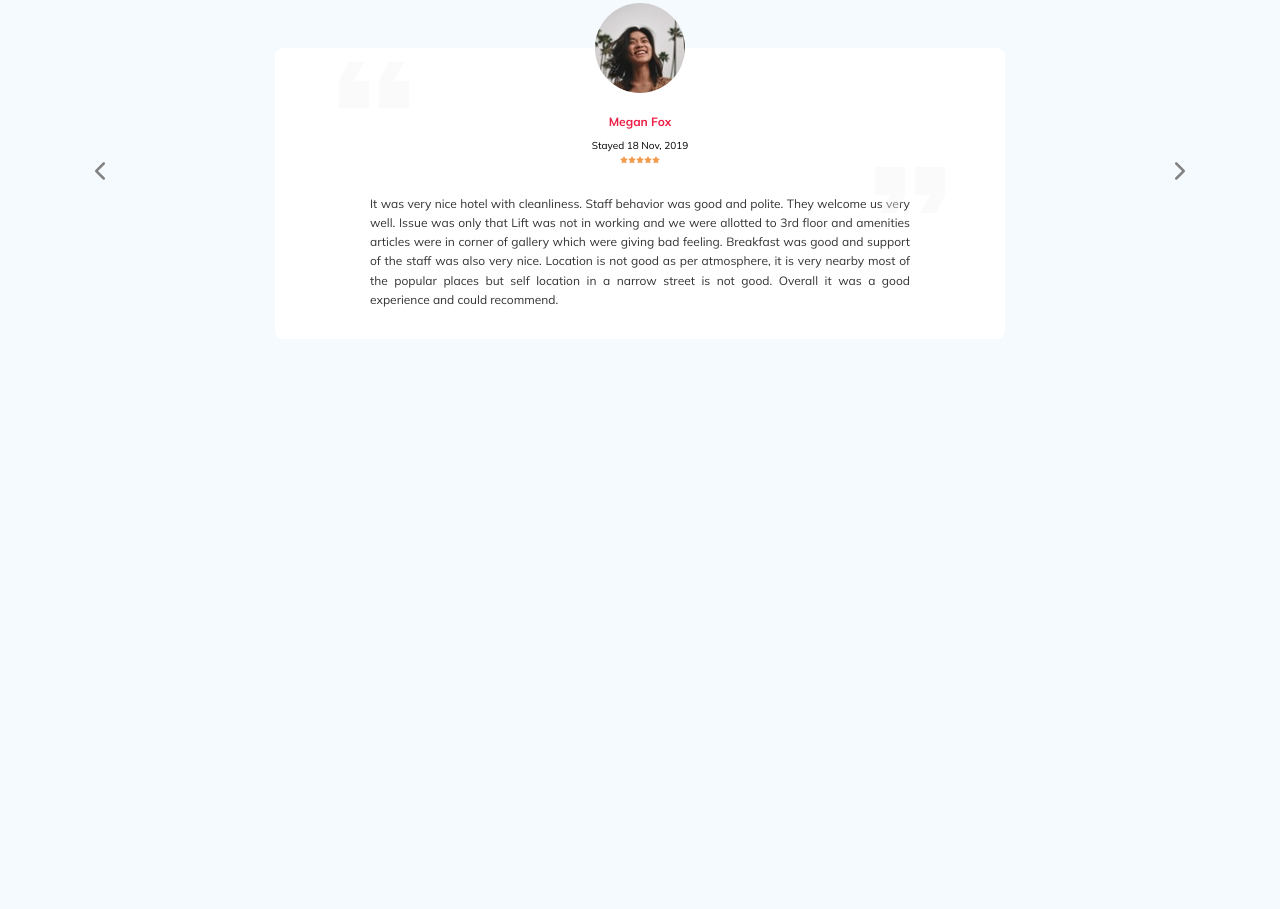
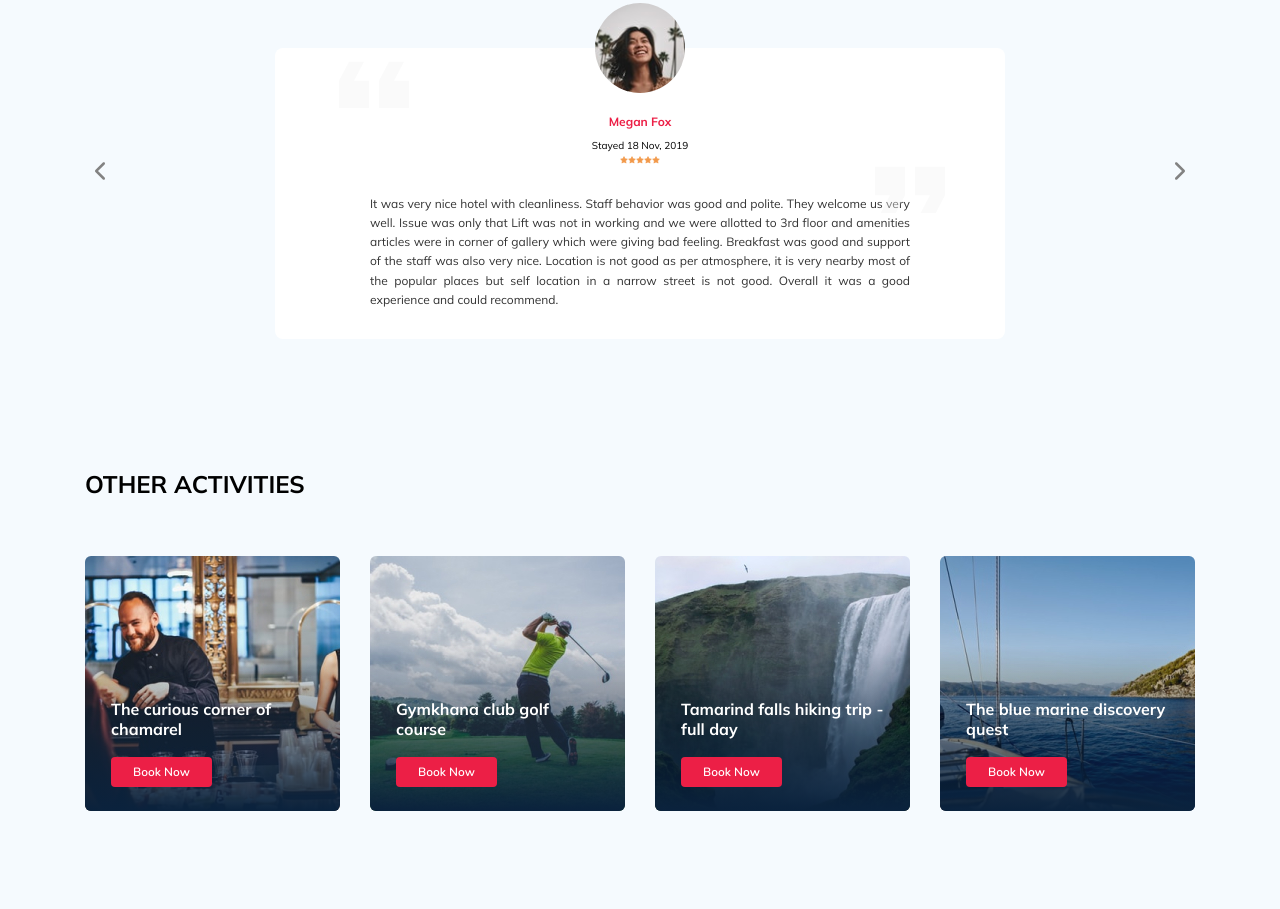
Before and after one commit to RomanGulevskiy/tour-plan, a plain HTML site: page index.html in a window 1280 px wide. Shown: the part 1297-2206 px from the top of the page. Before the commit the page ends 1706 px from the top, so only its background shows below. Drawn offline with nearby package versions, Linux system fonts and the light colour scheme.

Commit message:
Add: Activities section

```diff
--- a/index.html
+++ b/index.html
@@ -291,6 +291,59 @@
       <!-- /.container -->
     </section>
     <!-- /.reviews -->
+    <section class="activities">
+      <div class="container">
+        <h2 class="activities__title">Other activities</h2>
+        <div class="activities-wrapper">
+          <div class="card activities__card">
+            <img
+              src="img/activities/activities-1.jpg"
+              alt="The curious corner of chamarel"
+              class="card__image"
+            />
+            <span class="card__text">The curious corner of chamarel</span>
+            <button class="card__button">Book Now</button>
+          </div>
+          <!-- /.card -->
+          <div class="card activities__card">
+            <img
+              src="img/activities/activities-2.jpg"
+              alt="Gymkhana club golf course"
+              class="card__image"
+            />
+            <span class="card__text">Gymkhana club golf course</span>
+            <button class="card__button">Book Now</button>
+          </div>
+          <!-- /.card -->
+          <div class="card activities__card">
+            <img
+              src="img/activities/activities-3.jpg"
+              alt="Tamarind falls hiking trip - full day"
+              class="card__image"
+            />
+            <span class="card__text"
+              >Tamarind falls hiking trip - full day
+            </span>
+            <button class="card__button">Book Now</button>
+          </div>
+          <!-- /.card -->
+          <div class="card activities__card">
+            <img
+              src="img/activities/activities-4.jpg"
+              alt="The blue marine discovery quest"
+              class="card__image"
+            />
+            <span class="card__text">The blue marine discovery quest</span>
+            <button class="card__button">Book Now</button>
+          </div>
+          <!-- /.card -->
+        </div>
+        <!-- /.activities-wrapper -->
+      </div>
+      <!-- /.container -->
+    </section>
+    <!-- /.activities -->
+
     <script src="js/swiper-bundle.min.js"></script>
     <script src="js/main.js"></script>
   </body>
--- a/sass/_media.sass
+++ b/sass/_media.sass
@@ -8,6 +8,9 @@
         width: 100%
         height: 100%
         object-fit: cover
+  .card
+    width: 230px
+    height: 230px
 @media (max-width: 992px)
   .container,
   .newsletter-wrapper
@@ -47,6 +50,17 @@
       &__item
         max-width: 580px
         padding: 0 62px 30px
+  .activities
+    padding: 60px 0 70px 0
+    &-wrapper
+      flex-wrap: wrap
+    &__title
+      margin-bottom: 37px
+    &__card
+      margin-top: 20px
+  .card
+    width: 339px
+    height: 255px
 @media (max-width: 768px)
   .container
     max-width: 576px
@@ -124,6 +138,9 @@
           right: 50%
           transform: translateX(50%)
           margin-right: -65px
+  .card
+    width: 49%
+    height: 255px
 @media (max-width: 576px)
   .logo
     width: 99px
@@ -149,6 +166,8 @@
       font-size: 18px
       line-height: 23px
       margin-bottom: 42px
+  .card
+    width: 100%
 @media (max-width: 320px)
   .hotel
     &-slider
--- /dev/null
+++ b/sass/blocks/_activities.sass
@@ -0,0 +1,64 @@
+.activities
+  padding: 60px 0 98px 0
+  &__title
+    margin: 0 0 57px
+    font-style: normal
+    font-weight: bold
+    font-size: 24px
+    line-height: 30px
+    text-transform: uppercase
+    color: #000000
+  &-wrapper
+    display: flex
+    justify-content: space-between
+.card
+  position: relative
+  display: flex
+  flex-direction: column
+  align-items: flex-start
+  width: 255px
+  height: 255px
+  padding: 24px 26px
+  border-radius: 6px
+  overflow: hidden
+  &::before
+    content: ''
+    position: absolute
+    top: 0
+    left: 0
+    right: 0
+    bottom: 0
+    width: 100%
+    height: 100%
+    background: linear-gradient(179.83deg, rgba(196, 196, 196, 0) 35.34%, #0A223D 99.85%)
+    z-index: -1
+  &__image
+    position: absolute
+    top: 0
+    left: 0
+    right: 0
+    bottom: 0
+    width: 100%
+    height: 100%
+    object-fit: cover
+    z-index: -2
+  &__text
+    margin-top: auto
+    margin-bottom: 18px
+    font-style: normal
+    font-weight: bold
+    font-size: 16px
+    line-height: 20px
+    color: $light
+  &__button
+    color: $light
+    font-family: Nunito, sans-serif
+    font-style: normal
+    font-weight: 600
+    font-size: 12px
+    line-height: 16px
+    cursor: pointer
+    border: none
+    padding: 7px 22px
+    border-radius: 4px
+    background-color: $primary
--- a/sass/style.sass
+++ b/sass/style.sass
@@ -5,4 +5,5 @@
 @import 'blocks/_hotel'
 @import 'blocks/_newsletter'
 @import 'blocks/_reviews'
+@import 'blocks/_activities'
 @import '_media.sass'
```
Also changed, not shown: css/style.css, img/activities/activities-1.jpg (added), img/activities/activities-2.jpg (added), img/activities/activities-3.jpg (added), img/activities/activities-4.jpg (added).
